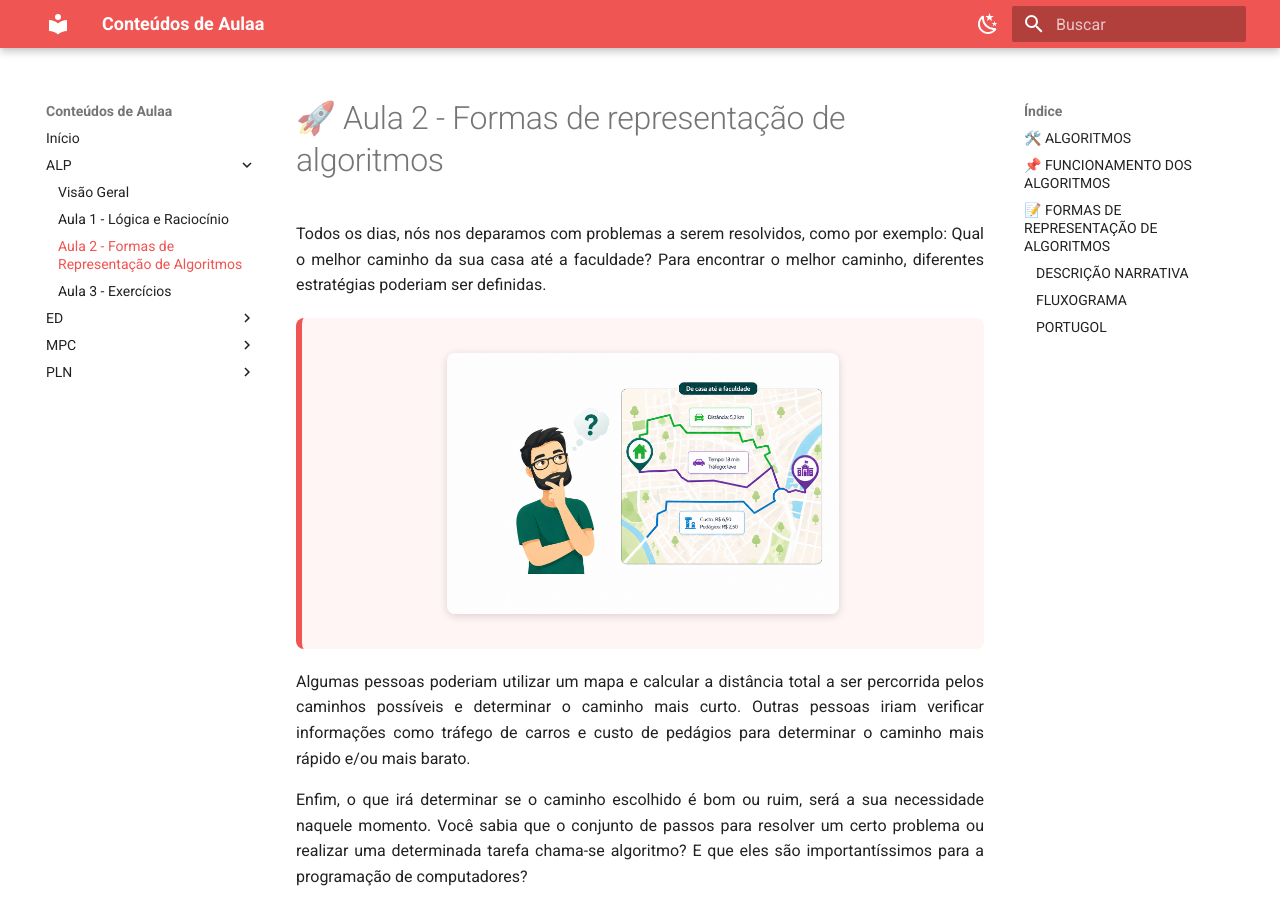
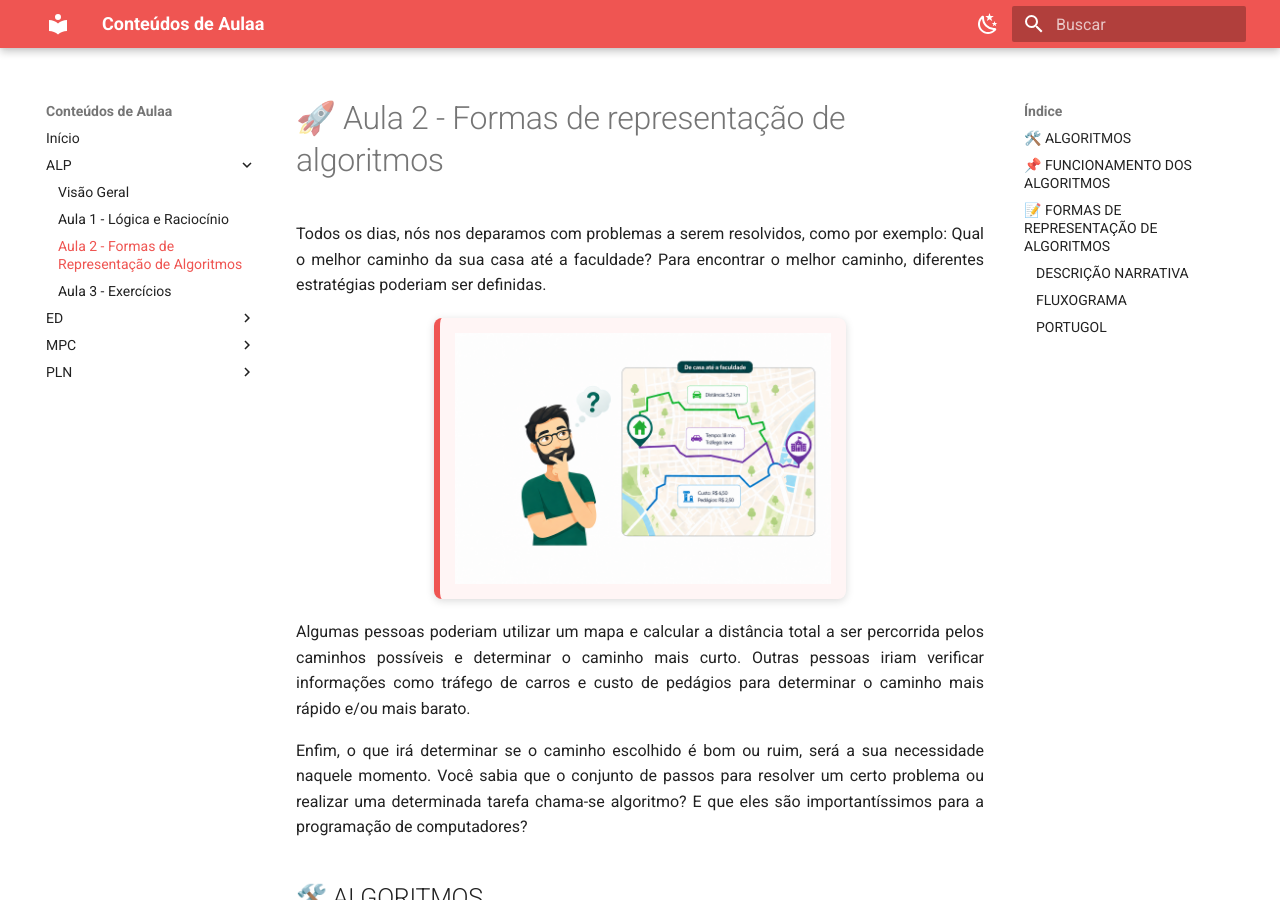
Before and after one commit to thissyalmeida/materialAula-2026-Fatec, an MkDocs documentation site: the page built from docs/ALP/aula2-formas-de-representacao-de-algoritmos.md, in a window 1280 px wide and 900 px high. Built offline with MkDocs 1.6.1 and Material for MkDocs 9.7.7, drawn with Linux system fonts in a browser that asks for light colours.

Commit message:
feat: ajuste de repositórios

```diff
--- a/docs/ALP/aula2-formas-de-representacao-de-algoritmos.md
+++ b/docs/ALP/aula2-formas-de-representacao-de-algoritmos.md
@@ -2,19 +2,13 @@
 
 <p align="justify">Todos os dias, nós nos deparamos com problemas a serem resolvidos, como por exemplo: Qual o melhor caminho da sua casa até a faculdade? Para encontrar o melhor caminho, diferentes estratégias poderiam ser definidas. </p>
 
-<div style="
-background-color:#FFF5F5;
+<p align="center">
+  <img style="background-color:#FFF5F5;
 border-left:6px solid #EF5552;
 padding:15px;
 margin:20px 0;
-border-radius:8px;
-">
-
-<p align="center">
-  <img src="../assets/images/image01.png" width="60%">
+border-radius:8px;" src="../assets/images/image01.png" width="60%">
 </p>
-
-</div>
 
 <p align="justify">Algumas pessoas poderiam utilizar um mapa e calcular a distância total a ser percorrida pelos caminhos possíveis e determinar o caminho mais curto. Outras pessoas iriam verificar informações como tráfego de carros e custo de pedágios para determinar o caminho mais rápido e/ou mais barato.</p>
 
```
Also changed, not shown: site/ALP/aula2-formas-de-representacao-de-algoritmos.html.
